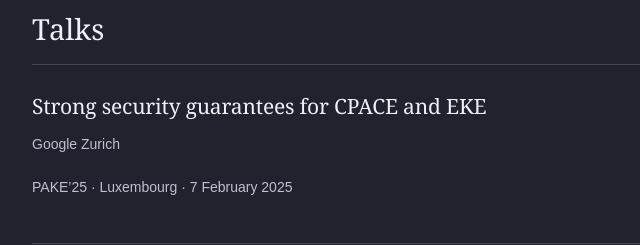
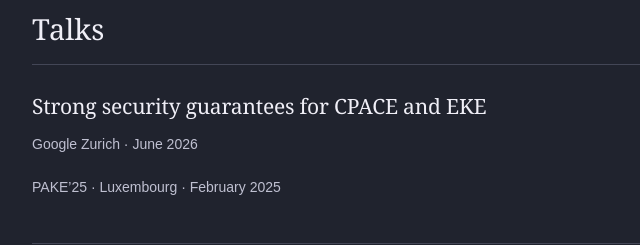
Before and after one commit to Aysan-n/aysan-n.github.io, a plain HTML site: page index.html in a window 1280 px wide. Shown: the part 1360-1605 px from the top of the page, 382-1022 px from the left. Drawn offline with Linux system fonts and the light colour scheme.

Commit message:
Add files via upload

```diff
--- a/index.html
+++ b/index.html
@@ -72,8 +72,8 @@
 <div class="section-top"><h2 id="talks-heading">Talks</h2></div>
 <article class="talk">
 <h3>Strong security guarantees for CPACE and EKE</h3>
-<p>Google Zurich</p>
-<p>PAKE’25 · Luxembourg · <time datetime="2025-02-07">7 February 2025</time></p>
+<p>Google Zurich · <time datetime="2026-06">June 2026</time></p>
+<p>PAKE’25 · Luxembourg · <time datetime="2025-02">February 2025</time></p>
 </article>
 </section>
 <section id="service" aria-labelledby="service-heading">
```
